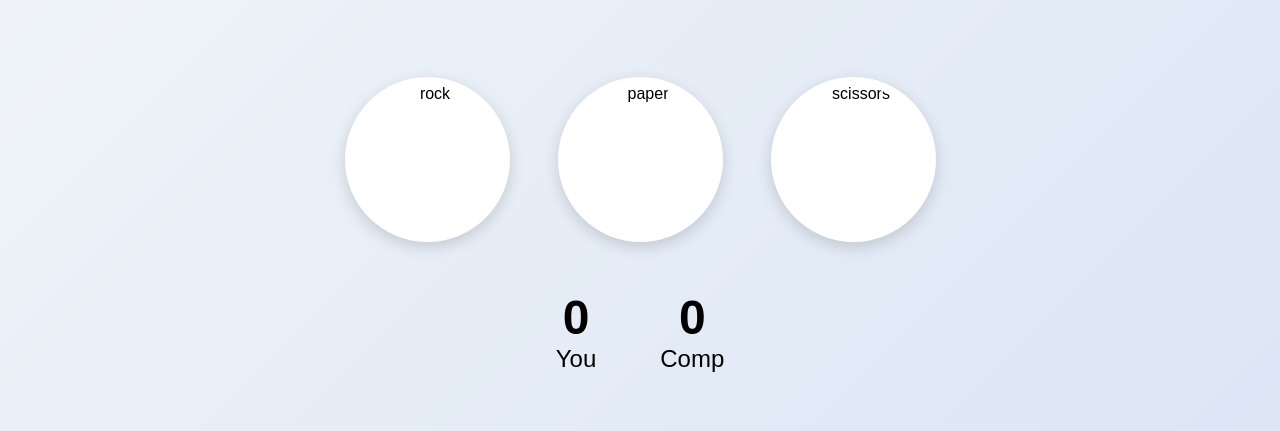
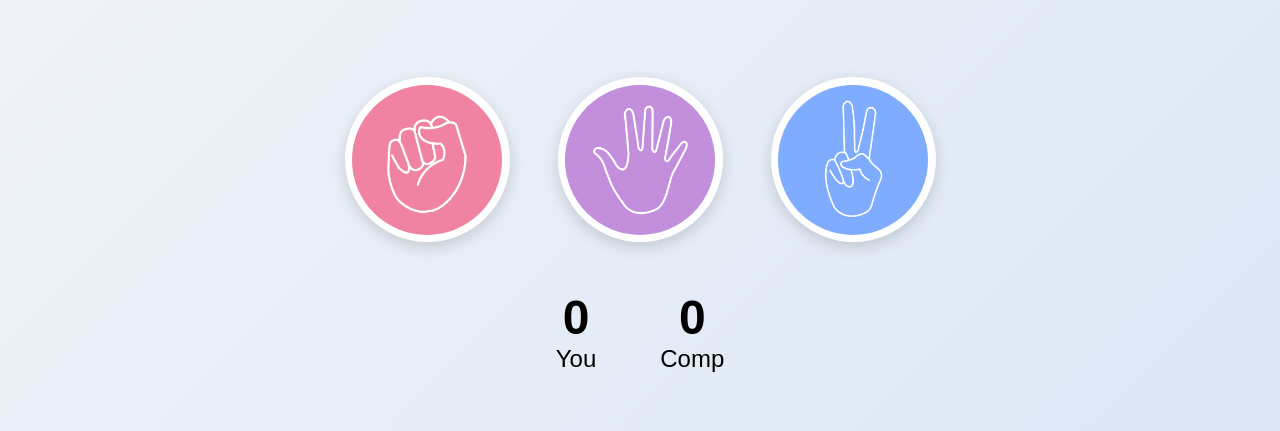
Before and after one commit to NikhilGhanghoriya100/rock-paper-scissors-game, a plain HTML site: page index.html in a window 1280 px wide. Shown: the part 83-514 px from the top of the page. Drawn offline with Linux system fonts and the light colour scheme; the site is published under a folder, as on GitHub Pages, so addresses that start at the root find nothing.

Commit message:
new changes

```diff
--- a/index.html
+++ b/index.html
@@ -10,17 +10,17 @@
     <h1>Rock Paper Scissors</h1>
     <div class="choices">
         <div class="choice" id="rock">
-            <img src="/Assets/rock.png" alt="rock">
+            <img src="./Assets/rock.png" alt="rock">
 
         </div>
 
         <div class="choice" id="paper">
-            <img src="/Assets/paper1.png" alt="paper">
+            <img src="./Assets/paper1.png" alt="paper">
 
         </div>
 
         <div class="choice" id="scissors">
-            <img src="/Assets/scissors.png" alt="scissors">
+            <img src="./Assets/scissors.png" alt="scissors">
 
         </div>
     </div>
```
